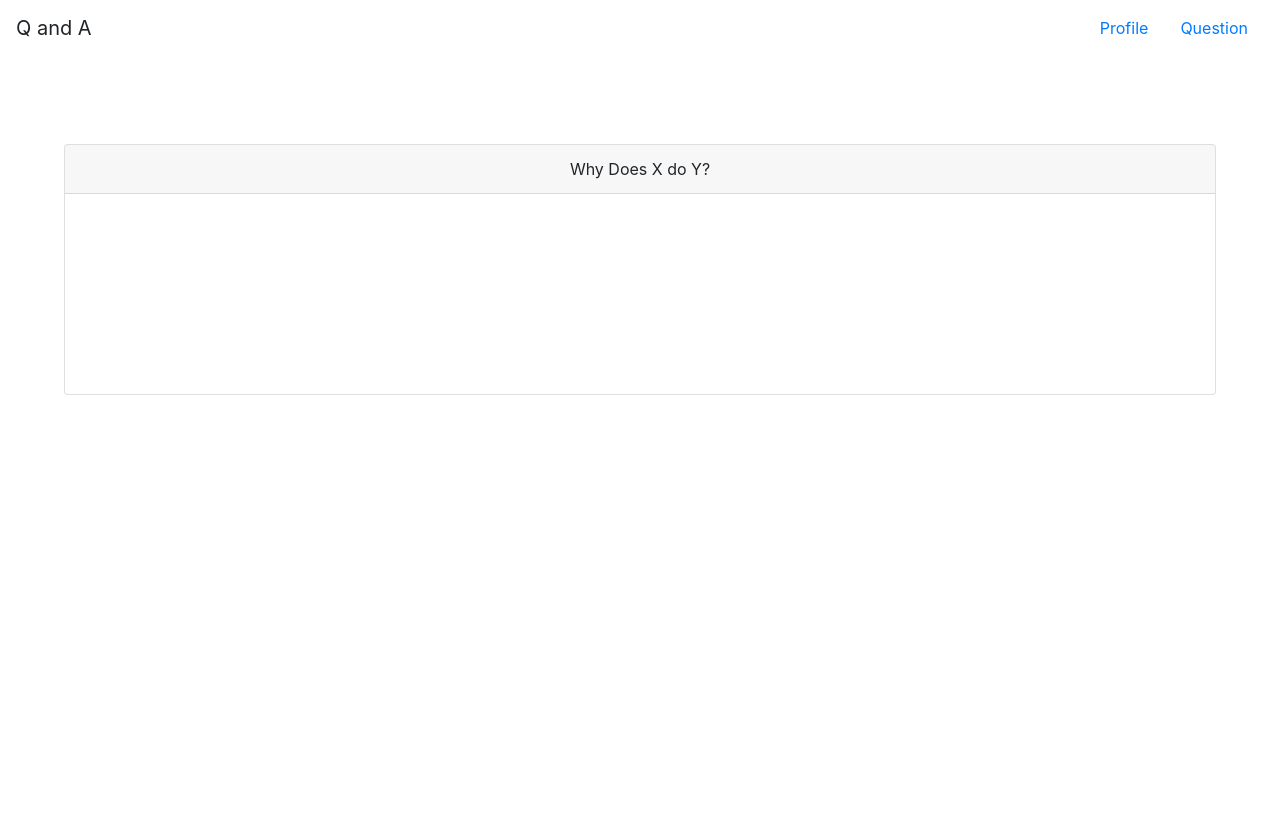
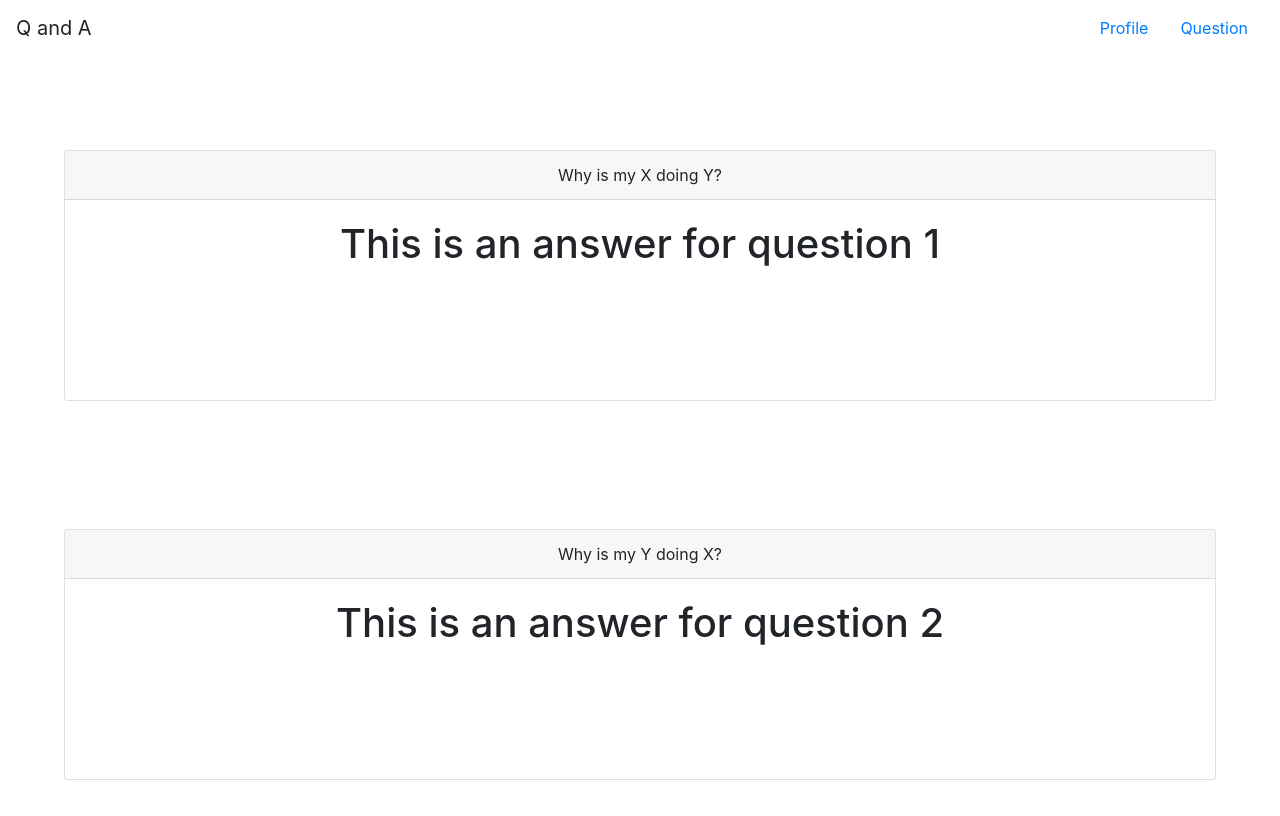
Before and after one commit to webbdm/Q-and-A-Hub, a React app: page / in a window 1280 px wide. Shown: the top 816 px of the page. Built offline with nearby package versions, Linux system fonts and the light colour scheme; data requests are answered from the project's data file.

Commit message:
Fetch answers with questions

```diff
--- a/db.json
+++ b/db.json
@@ -18,7 +18,7 @@
   "questions": [
     {
       "id": 1,
-      "text": "Question1",
+      "text": "Why is my X doing Y?",
       "tags": [],
       "created_at": "10am",
       "created_by": 1,
@@ -26,7 +26,7 @@
     },
     {
       "id": 2,
-      "text": "Question2",
+      "text": "Why is my Y doing X?",
       "tags": [],
       "created_at": "11am",
       "created_by": 2,
--- a/src/components/question/Question.js
+++ b/src/components/question/Question.js
@@ -1,23 +1,56 @@
 import React, { Component } from "react";
+
+import { questionsApi, answersApi } from "../../providers/api";
 
 import './Question.scss';
 
-const QuestionCard = () => <div className="question">
+const Answer = ({ text }) => <h1>{text}</h1>;
+
+const QuestionCard = ({ text, answers }) => <div className="question">
 	<div className="card">
 		<div className="card-header">
-			Why Does X do Y?
-  </div>
+			{text}
+		</div>
 		<div className="card-body">
-
+			{answers && answers.map(answer => <Answer key={answer.id} text={answer.text} />)}
 		</div>
 	</div>
 </div>
 
 class Question extends Component {
+	constructor() {
+		super();
+
+		this.state = {
+			questions: []
+		};
+	}
+
+	// TODO: make this work with API
+	getQuestions() {
+		return questionsApi.get()
+			.then(({ data }) => {
+				const qIds = data.map(q => answersApi.get({ params: { question_id: q.id } }));
+
+				this.setState({ questions: data });
+
+				return Promise.all([data, ...qIds]);
+
+			}).then(([questions, ...answers]) => {
+				const ans = answers.map(a => a.data[0]);
+				const qs = this.state.questions;
+				this.setState({ questions: qs.map(q => ({ ...q, answers: ans.filter(a => a.question_id === q.id) })) });
+
+			});
+	}
+
+	componentDidMount() {
+		this.getQuestions();
+	}
 	render() {
 		return (
 			<div className="question-wrapper">
-				<QuestionCard />
+				{this.state.questions.map(question => <QuestionCard key={question.id} answers={question.answers} text={question.text} />)}
 			</div>
 		);
 	}
--- a/src/providers/api.js
+++ b/src/providers/api.js
@@ -2,9 +2,17 @@ import axios from 'axios';
 
 const baseURL = 'http://localhost:4000';
 
-export const api = {
-    get: url => axios.get(`${baseURL}` + `${url}`),
-    post: url => axios.post(`baseURL` + `${url}`),
-    put: url => axios.put(`baseURL` + `${url}`),
-    delete: url => axios.delete`baseURL` + `${url}`
-}
+// export const api = {
+//     get: url => axios.get(`${baseURL}` + `${url}`),
+//     post: url => axios.post(`baseURL` + `${url}`),
+//     put: url => axios.put(`baseURL` + `${url}`),
+//     delete: url => axios.delete`baseURL` + `${url}`
+// }
+
+export const questionsApi = {
+    get: () =>  axios.get(`${baseURL}/questions`),
+};
+
+export const answersApi = {
+    get: options =>  axios.get(`${baseURL}/answers`, options),
+};
```
Also changed, not shown: src/components/question/Question.scss (+4 -4 lines).
